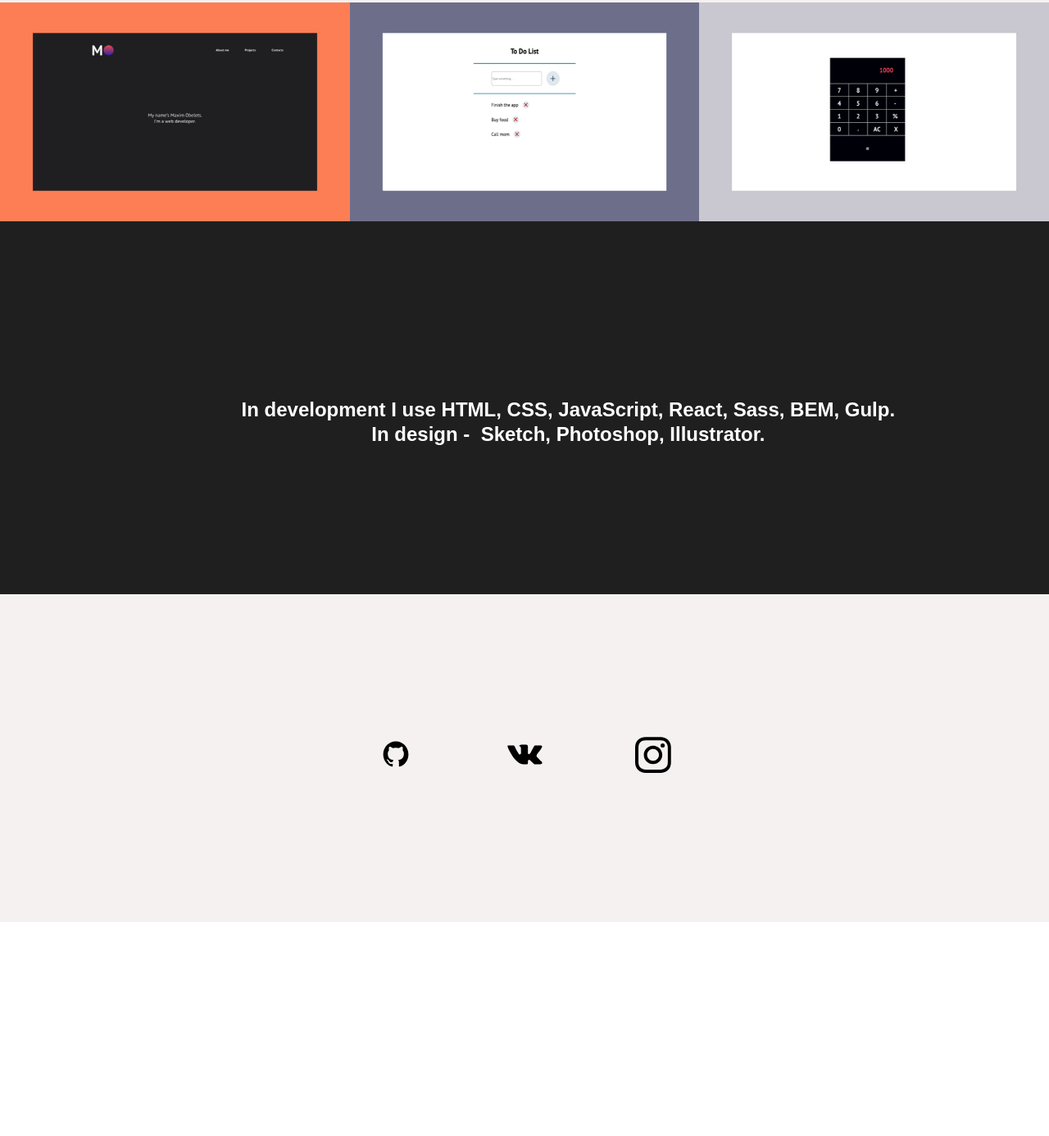
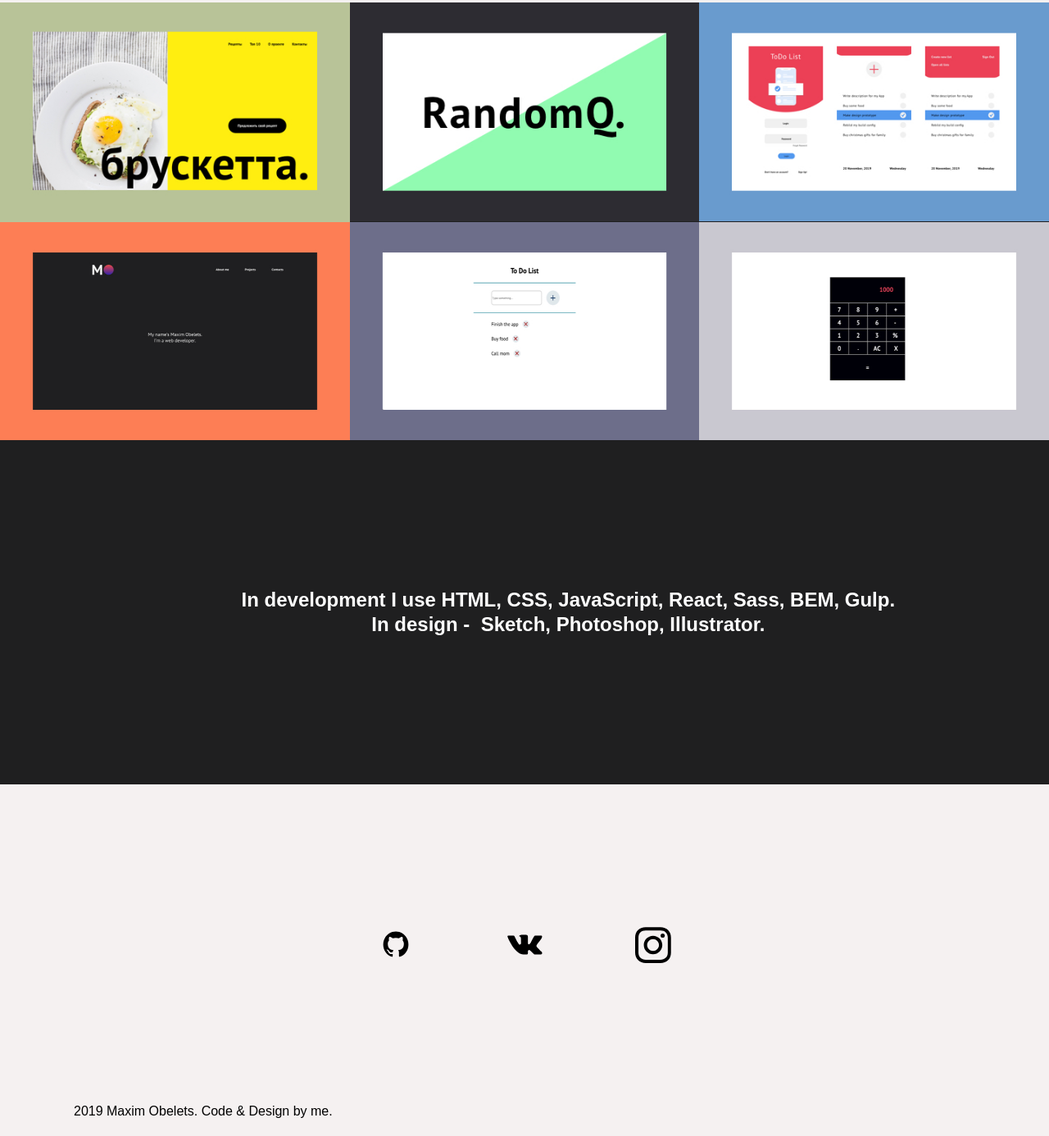
Before and after one commit to maximobelets/my-personal-website, a website: page source/index.html in a window 1280 px wide. Shown: the part 1397-2783 px from the top of the page at 82% size. Before the commit the page ends 2522 px from the top, so only its background shows below. Drawn offline with Linux system fonts and the light colour scheme.

Commit message:
added new projects

```diff
--- a/source/index.html
+++ b/source/index.html
@@ -44,10 +44,12 @@
         </section>
         <section class="projects">
             <section class="projects__images">
+                <img src="img/br.jpg" alt="Br" class="projects__image">
+                <img src="img/rq.jpg" alt="RandomQ" class="projects__image">
+                <img src="img/tda.jpg" alt="ToDo App" class="projects__image">
                 <img src="img/ps.jpg" alt="My site" class="projects__image">
                 <img src="img/todo.jpg" alt="ToDo" class="projects__image">
                 <img src="img/calc.jpg" alt="Calculator" class="projects__image">
-            </section>
         </section>
         <section class="skills">
             <h1 class="skills__title">
@@ -57,6 +59,7 @@
         </section>
     </main>
     <footer class="page-footer">
+        <div class="container">
             <section class="contacts">
                 <ul class="contacts__list">
                     <li class="contacts__item">
@@ -70,6 +73,10 @@
                     </li>
                 </ul>
             </section>
+            <span class="page-footer__span">
+                2019 Maxim Obelets. Code & Design by me.
+            </span>
+        </div>
     </footer>
 </body>
 </html>
--- a/source/sass/blocks/page-footer.scss
+++ b/source/sass/blocks/page-footer.scss
@@ -1,7 +1,7 @@
 .page-footer {
     background-color: $second-color;
     overflow: hidden;
-    height: 400px;
+    // height: 400px;
 }
 
 .contacts__list {
@@ -36,3 +36,9 @@
     background: url(../../img/inst-icon.svg) center no-repeat;
     background-size: contain;
 }
+
+.page-footer__span {
+    display: block;
+    font-size: 16px;
+    margin-bottom: 20px;
+}
--- a/source/sass/blocks/projects.scss
+++ b/source/sass/blocks/projects.scss
@@ -4,11 +4,12 @@
 
 .projects__images {
     display: flex;
+    flex-wrap: wrap;
     justify-content: space-between;
 }
 
 .projects__image {
-    margin-bottom: 35px;
     width: calc(100%/3);
-    height: 100%;
+    height: 1%;
+    margin: 0;
 }
```
Also changed, not shown: source/css/style.css, source/img/br.jpg (added), source/img/rq.jpg (added), source/img/tda.jpg (added). Lines whose indentation alone changed are shown as unchanged.
